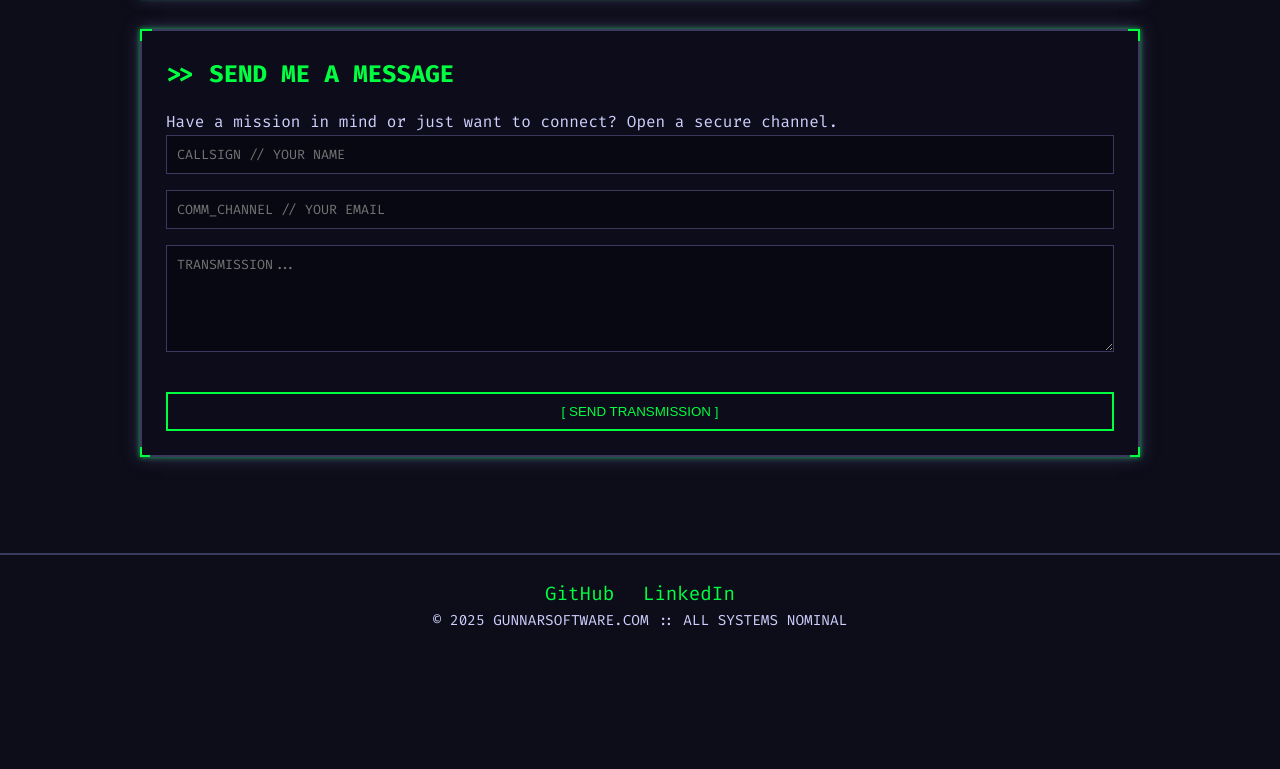
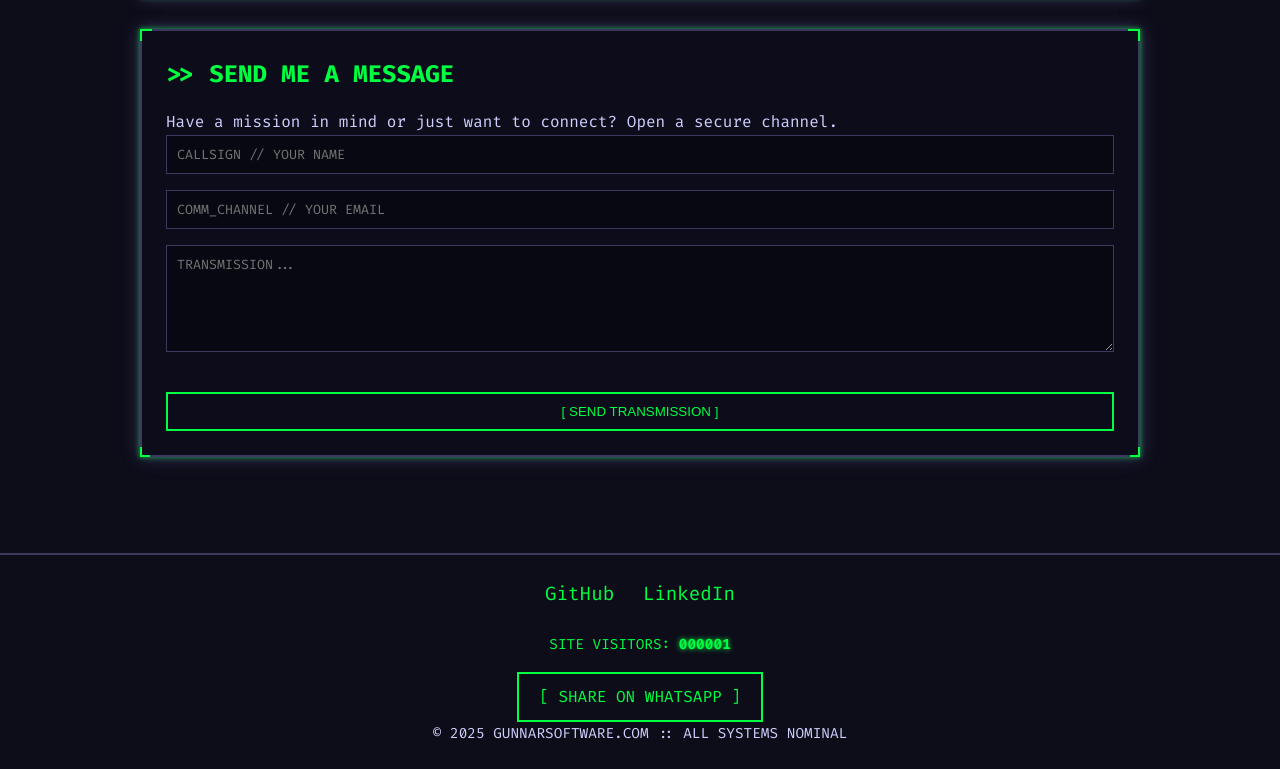
Before and after one commit to mgunnar/gunnarsoftware, a plain HTML site: page index.html in a window 1280 px wide. Shown: the part 1219-1988 px from the top of the page. Before the commit the page ends 1875 px from the top, so only its background shows below. Drawn offline with Linux system fonts and the light colour scheme; some icons are missing.

Commit message:
New languages.

```diff
--- a/index.html
+++ b/index.html
@@ -3,7 +3,16 @@
 <head>
     <meta charset="UTF-8">
     <meta name="viewport" content="width=device-width, initial-scale=1.0">
-    <title>Gunnar Software - Portfolio</title>
+
+    <!-- MODIFICATION: Page title updated -->
+    <title>Gunnar Software</title>
+
+    <!-- MODIFICATION: Meta tags for social media sharing (WhatsApp, etc.) -->
+    <meta name="description" content="Portfólio de Matheus Gunnar, especialista em desenvolvimento de software embarcado e sistemas web.">
+    <meta property="og:title" content="Gunnar Software">
+    <meta property="og:description" content="Gunnar Software: Desenvolvimento de software embarcado e sistemas web.">
+    <meta property="og:type" content="website">
+
     <link rel="preconnect" href="https://fonts.googleapis.com">
     <link rel="preconnect" href="https://fonts.gstatic.com" crossorigin>
     <link href="https://fonts.googleapis.com/css2?family=Fira+Code:wght@400;700&display=swap" rel="stylesheet">
@@ -16,7 +25,6 @@
             --background-color: #0d0d1a; /* Very Dark Blue */
             --hud-frame-color: #3a3a5e;
             --text-color: #d0d0ff;
-            /* MODIFICATION: Reduced scanline opacity for a subtler effect */
             --scanline-opacity: 0.04;
         }
 
@@ -40,7 +48,6 @@
             position: relative;
         }
 
-        /* Cockpit Overlay & Scanlines */
         body::before {
             content: '';
             position: fixed;
@@ -58,7 +65,6 @@
                 );
             pointer-events: none;
             z-index: 1000;
-            /* MODIFICATION: Subtler flicker animation */
             animation: subtle-flicker 0.2s infinite;
         }
 
@@ -69,7 +75,6 @@
             padding: 2rem 0;
         }
 
-        /* --- HUD (Header & UI Elements) --- */
         .hud-border {
             border: 2px solid var(--hud-frame-color);
             padding: 1.5rem;
@@ -98,7 +103,6 @@
         .corner-bottom-left { bottom: -2px; left: -2px; border-top: none; border-right: none;}
         .corner-bottom-right { bottom: -2px; right: -2px; border-top: none; border-left: none;}
 
-
         header {
             display: flex;
             justify-content: space-between;
@@ -115,7 +119,6 @@
             text-shadow: 0 0 5px var(--primary-color);
         }
 
-        /* Language Switcher Styling */
         .lang-switcher {
             display: flex;
             gap: 1rem;
@@ -128,7 +131,7 @@
             line-height: 1;
         }
         .lang-switcher .fi {
-            font-size: 1.5rem; /* Flag icon size */
+            font-size: 1.5rem;
             border-radius: 3px;
         }
         .lang-switcher a:hover {
@@ -166,7 +169,6 @@
             text-shadow: 0 0 8px var(--primary-color);
         }
 
-        /* --- Main Content Sections --- */
         h1, h2, h3 {
             color: var(--primary-color);
             margin-bottom: 1rem;
@@ -220,7 +222,6 @@
             box-shadow: 0 0 15px var(--primary-color);
         }
 
-        /* Contact Form */
         .contact-form {
             display: flex;
             flex-direction: column;
@@ -245,7 +246,6 @@
             cursor: pointer;
         }
 
-        /* Footer */
         footer {
             text-align: center;
             padding: 1.5rem;
@@ -254,6 +254,9 @@
             font-size: 0.9rem;
         }
 
+        .social-links {
+            margin-bottom: 1.5rem;
+        }
         .social-links a {
             color: var(--primary-color);
             text-decoration: none;
@@ -261,10 +264,23 @@
             font-size: 1.2rem;
         }
 
-        /* Animations */
+        .footer-stats {
+            margin-top: 1.5rem;
+            color: var(--primary-color);
+            text-transform: uppercase;
+        }
+        #visitor-count {
+            font-weight: bold;
+            text-shadow: 0 0 5px var(--primary-color);
+        }
+        #whatsapp-share-btn {
+            margin-top: 1rem;
+            font-size: 1rem;
+        }
+
         @keyframes subtle-flicker {
             0%, 100% { opacity: 1; }
-            50% { opacity: 0.95; }
+            50% { opacity: 0.98; }
         }
 
         @keyframes pulse-glow {
@@ -277,7 +293,6 @@
             50% { background-color: var(--primary-color); }
         }
 
-        /* Responsive */
         @media (max-width: 768px) {
             header {
                 flex-direction: column;
@@ -304,9 +319,10 @@
             <a href="#" class="lang-link active" onclick="setLanguage('en')"><span class="fi fi-us"></span></a>
             <a href="#" class="lang-link" onclick="setLanguage('pt')"><span class="fi fi-br"></span></a>
             <a href="#" class="lang-link" onclick="setLanguage('es')"><span class="fi fi-es"></span></a>
-            <a href="#" class="lang-link" onclick="setLanguage('ru')"><span class="fi fi-ru"></span></a>
+            <a href="#" class="lang-link" onclick="setLanguage('fr')"><span class="fi fi-fr"></span></a>
             <a href="#" class="lang-link" onclick="setLanguage('ar')"><span class="fi fi-sa"></span></a>
             <a href="#" class="lang-link" onclick="setLanguage('ja')"><span class="fi fi-jp"></span></a>
+            <a href="#" class="lang-link" onclick="setLanguage('zh')"><span class="fi fi-cn"></span></a>
         </div>
     </header>
 
@@ -357,15 +373,8 @@
             <h2 data-key="contact_title">Send me a message</h2>
             <p data-key="contact_p">Have a mission in mind or just want to connect? Open a secure channel.</p>
 
-            <!--
-                ACTION REQUIRED:
-                1. Go to https://formspree.io and create a new form.
-                2. Set the recipient email to "hello@gunnarsoftware.com" in the Formspree settings.
-                3. Replace the placeholder URL below with your unique Formspree endpoint URL.
-            -->
-            <form class="contact-form" action="https://formspree.io/f/xovwnzzv" method="POST">
+            <form class="contact-form" action="https://formspree.io/f/YOUR_UNIQUE_ID_HERE" method="POST">
                 <input type="text" name="name" data-key="form_name_placeholder" placeholder="CALLSIGN // YOUR NAME" required>
-                <!-- The 'name' attribute is set to "_replyto" for Formspree to correctly handle reply emails -->
                 <input type="email" name="_replyto" data-key="form_email_placeholder" placeholder="COMM_CHANNEL // YOUR EMAIL" required>
                 <textarea name="message" rows="5" data-key="form_message_placeholder" placeholder="TRANSMISSION..."></textarea>
                 <button type="submit" class="cta-button" data-key="form_button">[ SEND TRANSMISSION ]</button>
@@ -380,6 +389,12 @@
             <a href="https://github.com/mgunnar/" target="_blank">GitHub</a>
             <a href="https://www.linkedin.com/in/matheusgunnar" target="_blank">LinkedIn</a>
         </div>
+
+        <div class="footer-stats">
+            <div data-key="visitor_counter_label">SITE VISITORS: <span id="visitor-count"></span></div>
+            <a href="#" id="whatsapp-share-btn" class="cta-button" data-key="share_button_label">[ SHARE ON WHATSAPP ]</a>
+        </div>
+
         <p data-key="footer_copy">&copy; 2025 GUNNARSOFTWARE.COM :: ALL SYSTEMS NOMINAL</p>
     </footer>
 
@@ -401,6 +416,9 @@
                 contact_p: "Have a mission in mind or just want to connect? Open a secure channel.",
                 form_name_placeholder: "CALLSIGN // YOUR NAME", form_email_placeholder: "COMM_CHANNEL // YOUR EMAIL", form_message_placeholder: "TRANSMISSION...",
                 form_button: "[ SEND TRANSMISSION ]",
+                visitor_counter_label: "SITE VISITORS: <span id='visitor-count'></span>",
+                share_button_label: "[ SHARE ON WHATSAPP ]",
+                whatsapp_share_text: "Check out the portfolio of Gunnar Software: ",
                 footer_copy: "&copy; 2025 GUNNARSOFTWARE.COM :: ALL SYSTEMS NOMINAL"
             },
             pt: {
@@ -418,6 +436,9 @@
                 contact_p: "Tem uma missão em mente ou só quer se conectar? Abra um canal seguro.",
                 form_name_placeholder: "IDENTIFICAÇÃO // SEU NOME", form_email_placeholder: "CANAL_COMMS // SEU EMAIL", form_message_placeholder: "TRANSMISSÃO...",
                 form_button: "[ ENVIAR TRANSMISSÃO ]",
+                visitor_counter_label: "VISITANTES DO SITE: <span id='visitor-count'></span>",
+                share_button_label: "[ COMPARTILHAR NO WHATSAPP ]",
+                whatsapp_share_text: "Confira o portfólio da Gunnar Software: ",
                 footer_copy: "&copy; 2025 GUNNARSOFTWARE.COM :: TODOS OS SISTEMAS NOMINAIS"
             },
             es: {
@@ -435,24 +456,30 @@
                 contact_p: "¿Tienes una misión en mente o solo quieres conectar? Abre un canal seguro.",
                 form_name_placeholder: "SEÑAL // TU NOMBRE", form_email_placeholder: "CANAL_COMMS // TU EMAIL", form_message_placeholder: "TRANSMISIÓN...",
                 form_button: "[ ENVIAR TRANSMISIÓN ]",
+                visitor_counter_label: "VISITANTES DEL SITIO: <span id='visitor-count'></span>",
+                share_button_label: "[ COMPARTIR EN WHATSAPP ]",
+                whatsapp_share_text: "Echa un vistazo al portafolio de Gunnar Software: ",
                 footer_copy: "&copy; 2025 GUNNARSOFTWARE.COM :: TODOS LOS SISTEMAS NOMINALES"
             },
-            ru: {
-                nav_who: "01_КТО_Я", nav_caps: "02_КОМПЕТЕНЦИИ", nav_comms: "03_СВЯЗЬ",
-                hero_iam: "Я",
-                hero_tagline: "Создание универсальных и отказоустойчивых цифровых решений, объединяющих надежную высокоуровневую архитектуру Java с низкоуровневой эффективностью C для встраиваемых систем.",
-                hero_cta: "[ ПОСМОТРЕТЬ КОМПЕТЕНЦИИ ]",
-                about_title: "КТО Я?",
-                about_p: "Я разработчик программного обеспечения, который преуспевает в быстро меняющихся средах и в сотрудничестве с динамичными командами. Моя миссия — создавать надежные программные решения, превращая сложные задачи веб-разработки в удобный и эффективный пользовательский опыт.",
-                caps_title: "Основные компетенции",
-                caps_p1: "Специализируясь на бэкенде и встраиваемом ПО, я создаю надежные решения, сочетая передовое обучение с практическим опытом. Мой основной арсенал включает <b>Java, Spring Boot, Node.js, C и .NET</b>, с подтвержденным опытом разработки и миграции микросервисов для финансового сектора и выполнения полного жизненного цикла разработки по методологиям Agile.",
-                caps_p2: "Этот практический опыт подкреплен степенью в области <b>Системного анализа</b> и в настоящее время повышается за счет специализации по <b>Встраиваемому программному обеспечению</b> для авиационной промышленности в Embraer и CIn/UFPE.",
-                caps_p3: "Для получения полного обзора моего профессионального пути и подробного опыта мой профиль в <a href='https://www.linkedin.com/in/matheusgunnar' target='_blank' style='color: var(--primary-color);'>LinkedIn</a> служит основной записью.",
-                contact_title: "Отправьте мне сообщение",
-                contact_p: "Есть миссия или просто хотите связаться? Откройте безопасный канал.",
-                form_name_placeholder: "ПОЗЫВНОЙ // ВАШЕ ИМЯ", form_email_placeholder: "КАНАЛ СВЯЗИ // ВАШ EMAIL", form_message_placeholder: "СООБЩЕНИЕ...",
-                form_button: "[ ОТПРАВИТЬ СООБЩЕНИЕ ]",
-                footer_copy: "&copy; 2025 GUNNARSOFTWARE.COM :: ВСЕ СИСТЕМЫ В НОРМЕ"
+            fr: {
+                nav_who: "01_QUI_SUIS-JE", nav_caps: "02_COMPÉTENCES", nav_comms: "03_CONTACT",
+                hero_iam: "Je suis",
+                hero_tagline: "Construire des solutions numériques polyvalentes et résilientes, en reliant l'architecture Java robuste de haut niveau à l'efficacité de bas niveau de C pour les systèmes embarqués.",
+                hero_cta: "[ VOIR LES COMPÉTENCES ]",
+                about_title: "QUI SUIS-JE ?",
+                about_p: "Je suis un développeur de logiciels qui s'épanouit dans des environnements en évolution rapide et en collaborant au sein d'équipes dynamiques. Ma mission est de concevoir des solutions logicielles robustes, en transformant les défis complexes du développement web en expériences utilisateur fluides et percutantes.",
+                caps_title: "Compétences Clés",
+                caps_p1: "Spécialisé en Backend et en Logiciels Embarqués, je conçois des solutions robustes en combinant une formation avancée avec une expérience pratique. Mon arsenal principal inclut <b>Java, Spring Boot, Node.js, C, et .NET</b>, avec une expérience éprouvée dans le développement et la migration de microservices pour le secteur financier et dans l'exécution du cycle de vie complet du développement selon les méthodologies Agiles.",
+                caps_p2: "Cette expérience pratique est renforcée par un diplôme en <b>Analyse de Systèmes</b> et est actuellement enrichie par une spécialisation en <b>Logiciels Embarqués</b> pour l'industrie aéronautique avec Embraer et CIn/UFPE.",
+                caps_p3: "Pour un aperçu complet de mon parcours professionnel et de mon expérience détaillée, mon profil <a href='https://www.linkedin.com/in/matheusgunnar' target='_blank' style='color: var(--primary-color);'>LinkedIn</a> constitue le dossier principal.",
+                contact_title: "Envoyez-moi un message",
+                contact_p: "Vous avez une mission en tête ou souhaitez simplement entrer en contact ? Ouvrez un canal sécurisé.",
+                form_name_placeholder: "INDICATIF // VOTRE NOM", form_email_placeholder: "CANAL DE COMMS // VOTRE EMAIL", form_message_placeholder: "TRANSMISSION...",
+                form_button: "[ ENVOYER LA TRANSMISSION ]",
+                visitor_counter_label: "VISITEURS DU SITE: <span id='visitor-count'></span>",
+                share_button_label: "[ PARTAGER SUR WHATSAPP ]",
+                whatsapp_share_text: "Découvrez le portfolio de Gunnar Software: ",
+                footer_copy: "&copy; 2025 GUNNARSOFTWARE.COM :: TOUS SYSTÈMES OPÉRATIONNELS"
             },
             ar: {
                 nav_who: "01_من_أنا", nav_caps: "02_القدرات", nav_comms: "03_الاتصال",
@@ -469,6 +496,9 @@
                 contact_p: "هل لديك مهمة في الاعتبار أو ترغب فقط في التواصل؟ افتح قناة آمنة.",
                 form_name_placeholder: "رمز النداء // اسمك", form_email_placeholder: "قناة الاتصال // بريدك الإلكتروني", form_message_placeholder: "رسالة...",
                 form_button: "[ إرسال الرسالة ]",
+                visitor_counter_label: "زوار الموقع: <span id='visitor-count'></span>",
+                share_button_label: "[ مشاركة عبر الواتساب ]",
+                whatsapp_share_text: "ألق نظرة على ملف أعمال Gunnar Software: ",
                 footer_copy: "&copy; 2025 GUNNARSOFTWARE.COM :: جميع الأنظمة تعمل"
             },
             ja: {
@@ -486,7 +516,30 @@
                 contact_p: "ミッションを念頭に置いているか、単に接続したいですか？安全なチャネルを開いてください。",
                 form_name_placeholder: "コールサイン // あなたの名前", form_email_placeholder: "通信チャネル // あなたのメール", form_message_placeholder: "送信内容...",
                 form_button: "[ 送信する ]",
+                visitor_counter_label: "サイト訪問者: <span id='visitor-count'></span>",
+                share_button_label: "[ WHATSAPPで共有 ]",
+                whatsapp_share_text: "Gunnar Softwareのポートフォリオをご覧ください: ",
                 footer_copy: "&copy; 2025 GUNNARSOFTWARE.COM :: 全システム正常"
+            },
+            zh: {
+                nav_who: "01_关于我", nav_caps: "02_核心能力", nav_comms: "03_联系方式",
+                hero_iam: "我是一名",
+                hero_tagline: "构建多功能且有弹性的数字解决方案，将强大的高级Java架构与用于嵌入式系统的低级C语言的高效性相结合。",
+                hero_cta: "[ 查看核心能力 ]",
+                about_title: "关于我",
+                about_p: "我是一名软件开发人员，在快速变化的环境中游刃有余，并乐于在充满活力的团队中协作。我的使命是设计强大的软件解决方案，将复杂的Web开发挑战转化为无缝且有影响力的用户体验。",
+                caps_title: "核心能力",
+                caps_p1: "我专注于后端和嵌入式软件，通过将高级培训与实践经验相结合来设计强大的解决方案。我的核心技术栈包括<b>Java、Spring Boot、Node.js、C和.NET</b>，在为金融部门开发和迁移微服务以及在敏捷方法下执行完整的开发生命周期方面拥有可靠的实践记录。",
+                caps_p2: "这一实践经验得到了<b>系统分析</b>学位的加强，目前正在通过与Embraer和CIn/UFPE合作的航空工业<b>嵌入式软件</b>专业化课程得到提升。",
+                caps_p3: "要全面了解我的专业背景和详细经验，我的<a href='https://www.linkedin.com/in/matheusgunnar' target='_blank' style='color: var(--primary-color);'>领英</a>个人资料是主要的记录。",
+                contact_title: "给我留言",
+                contact_p: "有任务在身，或者只是想联系？请打开一个安全的频道。",
+                form_name_placeholder: "呼号 // 您的名字", form_email_placeholder: "通信频道 // 您的电子邮件", form_message_placeholder: "传输内容...",
+                form_button: "[ 发送传输 ]",
+                visitor_counter_label: "网站访客: <span id='visitor-count'></span>",
+                share_button_label: "[ 在WHATSAPP上分享 ]",
+                whatsapp_share_text: "查看Gunnar Software的作品集: ",
+                footer_copy: "&copy; 2025 GUNNARSOFTWARE.COM :: 所有系统正常运行"
             }
         };
 
@@ -494,9 +547,10 @@
             en: ["Embedded Software Developer", "Java Developer", "C Developer","Software Developer"],
             pt: ["Desenvolvedor de Software Embarcado", "Desenvolvedor Java", "Desenvolvedor C", "Desenvolvedor de Software"],
             es: ["Desarrollador de Software Embebido", "Desarrollador Java", "Desarrollador C", "Desarrollador de Software"],
-            ru: ["Разработчик встраиваемого ПО", "Java-разработчик", "C-разработчик", "Разработчик ПО"],
+            fr: ["Développeur Logiciel Embarqué", "Développeur Java", "Développeur C", "Développeur Logiciel"],
             ar: ["مطور برامج مدمجة", "مطور Java", "مطور C", "مطور برامج"],
-            ja: ["組込みソフトウェア開発者", "Java開発者", "C開発者", "ソフトウェア開発者"]
+            ja: ["組込みソフトウェア開発者", "Java開発者", "C開発者", "ソフトウェア開発者"],
+            zh: ["嵌入式软件开发人员", "Java开发人员", "C开发人员", "软件开发人员"]
         };
 
         let currentLang = 'en';
@@ -507,7 +561,6 @@
         const cursorSpan = document.querySelector(".typing-cursor");
 
         function setLanguage(lang) {
-            // Update all text based on data-key attribute
             document.querySelectorAll('[data-key]').forEach(elem => {
                 const key = elem.getAttribute('data-key');
                 if (translations[lang] && translations[lang][key]) {
@@ -519,7 +572,6 @@
                 }
             });
 
-            // Set page direction for Arabic
             if (lang === 'ar') {
                 document.documentElement.setAttribute('dir', 'rtl');
             } else {
@@ -529,11 +581,9 @@
             document.documentElement.lang = lang;
             currentLang = lang;
 
-            // Update active flag for language switcher
             document.querySelectorAll('.lang-link').forEach(link => link.classList.remove('active'));
             document.querySelector(`.lang-link[onclick="setLanguage('${lang}')"]`).classList.add('active');
 
-            // Reset and restart typing animation for the new language
             clearTimeout(typeTimeout);
             clearTimeout(eraseTimeout);
             textArrayIndex = 0;
@@ -543,9 +593,9 @@
             type();
         }
 
-        // --- GENERAL PAGE LOGIC ---
         function type() {
             const currentTextArray = textArrays[currentLang];
+            if (!currentTextArray) return;
             if (charIndex < currentTextArray[textArrayIndex].length) {
                 if(!cursorSpan.classList.contains("typing")) cursorSpan.classList.add("typing");
                 typedTextSpan.textContent += currentTextArray[textArrayIndex].charAt(charIndex);
@@ -559,6 +609,7 @@
 
         function erase() {
             const currentTextArray = textArrays[currentLang];
+            if (!currentTextArray) return;
             if (charIndex > 0) {
                 if(!cursorSpan.classList.contains("typing")) cursorSpan.classList.add("typing");
                 typedTextSpan.textContent = currentTextArray[textArrayIndex].substring(0, charIndex - 1);
@@ -573,7 +624,24 @@
         }
 
         document.addEventListener('DOMContentLoaded', function() {
-            // Active nav link on scroll
+            let count = localStorage.getItem('visitorCount');
+            count = count ? parseInt(count) + 1 : 1;
+            localStorage.setItem('visitorCount', count);
+
+            function updateVisitorCount() {
+                const countElement = document.getElementById('visitor-count');
+                if(countElement) {
+                    countElement.textContent = count.toString().padStart(6, '0');
+                }
+            }
+
+            const shareBtn = document.getElementById('whatsapp-share-btn');
+            shareBtn.addEventListener('click', function(e) {
+                e.preventDefault();
+                const shareText = encodeURIComponent(translations[currentLang].whatsapp_share_text + window.location.href);
+                window.open(`https://api.whatsapp.com/send?text=${shareText}`, '_blank');
+            });
+
             const sections = document.querySelectorAll('section');
             const navLinks = document.querySelectorAll('nav a');
             window.addEventListener('scroll', ()=> {
@@ -594,19 +662,23 @@
                 });
             });
 
-            // The form submission is now handled by the 'action' attribute on the <form> tag.
-            // No custom JavaScript is needed for submission.
-
-            // Set initial language based on browser preference
             const userLang = navigator.language || navigator.userLanguage;
             let initialLang = 'en';
             if (userLang.startsWith('pt')) initialLang = 'pt';
             else if (userLang.startsWith('es')) initialLang = 'es';
-            else if (userLang.startsWith('ru')) initialLang = 'ru';
+            else if (userLang.startsWith('fr')) initialLang = 'fr';
             else if (userLang.startsWith('ar')) initialLang = 'ar';
             else if (userLang.startsWith('ja')) initialLang = 'ja';
+            else if (userLang.startsWith('zh')) initialLang = 'zh';
 
             setLanguage(initialLang);
+            updateVisitorCount();
+
+            const originalSetLanguage = setLanguage;
+            setLanguage = function(lang) {
+                originalSetLanguage(lang);
+                updateVisitorCount();
+            };
         });
     </script>
 </body>
```
